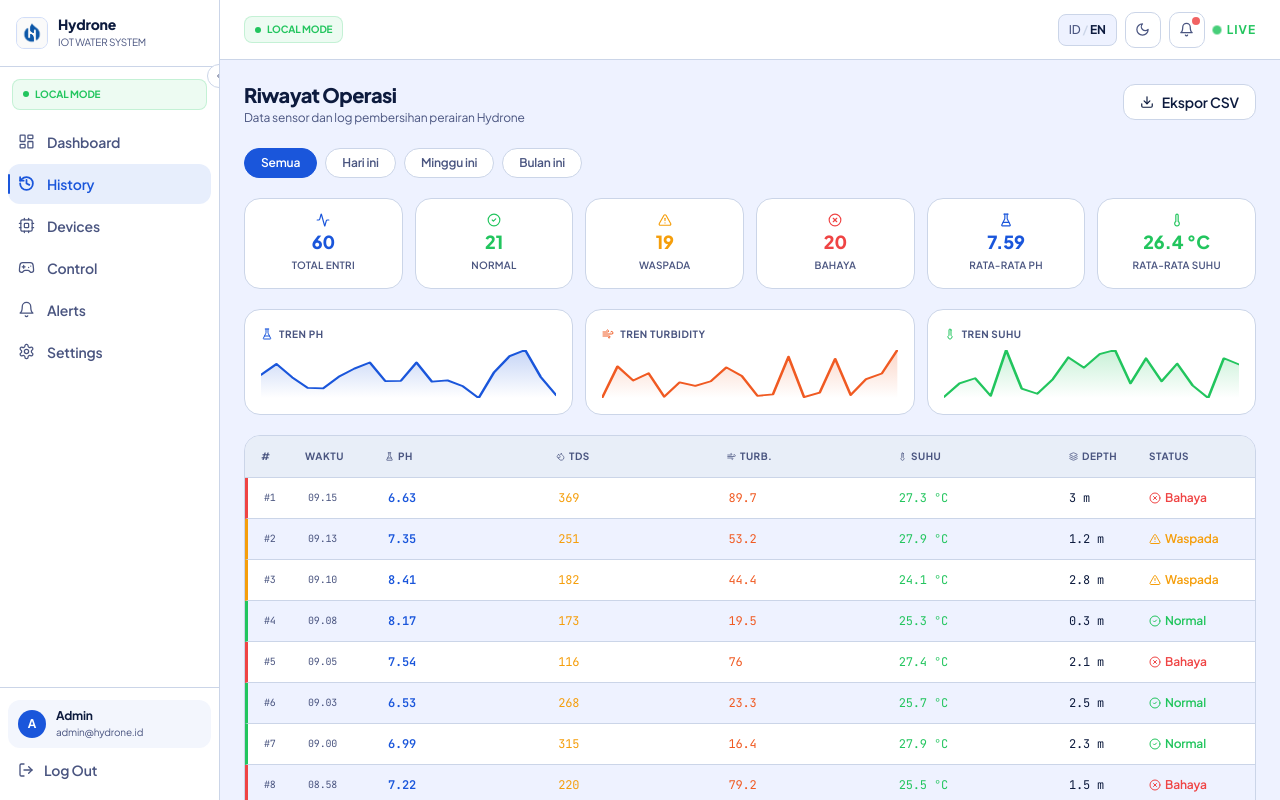
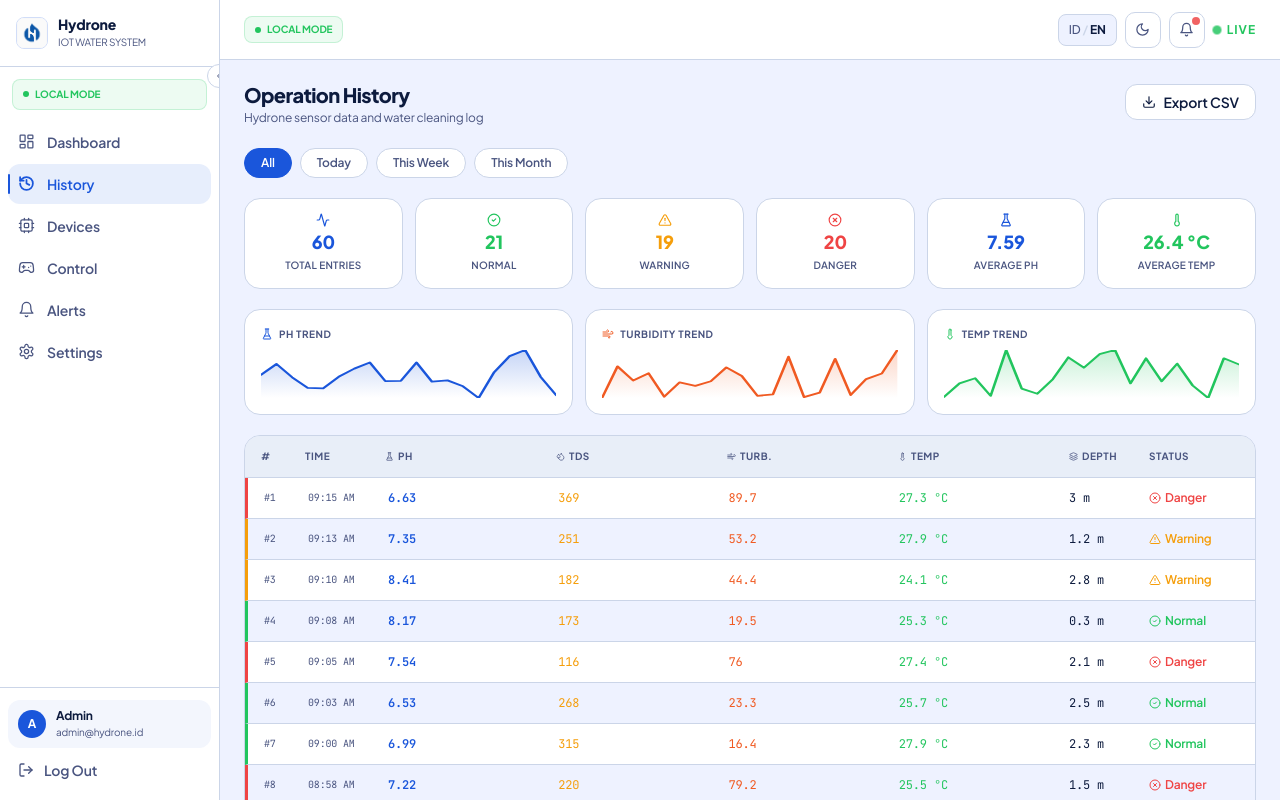
Before and after one commit to prianurislam1825/hydrone, a Next.js app: page /dashboard/history in a window 1280 px wide. Shown: the top 800 px of the page. Built offline with nearby package versions, Linux system fonts and the light colour scheme.

Commit message:
fix: make all small labels in HistoryPage and ProfilePage 100% bilingual

```diff
--- a/app/(dashboard)/dashboard/history/page.tsx
+++ b/app/(dashboard)/dashboard/history/page.tsx
@@ -1,5 +1,6 @@
 'use client'
 
+import { useLang } from '@/lib/i18n/context'
 import {
     Activity,
     AlertTriangle,
@@ -14,7 +15,7 @@ import {
 } from 'lucide-react'
 import { useMemo, useState } from 'react'
 
-/* â”€â”€ Types â”€â”€â”€â”€â”€â”€â”€â”€â”€â”€â”€â”€â”€â”€â”€â”€â”€â”€â”€â”€â”€â”€â”€â”€â”€â”€â”€â”€â”€â”€â”€â”€â”€â”€â”€â”€â”€â”€â”€â”€â”€â”€â”€â”€â”€â”€â”€â”€â”€â”€â”€â”€â”€â”€â”€ */
+/* ── Types ─────────────────────────────────────────────────── */
 type FilterKey = 'all' | 'today' | 'week' | 'month'
 type RowStatus = 'NORMAL' | 'WARNING' | 'DANGER'
 
@@ -29,7 +30,7 @@ interface HistoryRow {
   status:      RowStatus
 }
 
-/* â”€â”€ Mock data â”€â”€â”€â”€â”€â”€â”€â”€â”€â”€â”€â”€â”€â”€â”€â”€â”€â”€â”€â”€â”€â”€â”€â”€â”€â”€â”€â”€â”€â”€â”€â”€â”€â”€â”€â”€â”€â”€â”€â”€â”€â”€â”€â”€â”€â”€â”€â”€â”€â”€â”€ */
+/* ── Mock data ───────────────────────────────────────────── */
 function generateRows(): HistoryRow[] {
   const rows: HistoryRow[] = []
   const now = Date.now()
@@ -47,26 +48,26 @@ function generateRows(): HistoryRow[] {
   return rows
 }
 
-const STATUS_META: Record<RowStatus, { color: string; bg: string; label: string; icon: React.ReactNode }> = {
-  NORMAL:  { color: '#22C55E', bg: 'rgba(34,197,94,0.1)',  label: 'Normal',   icon: <CheckCircle2 size={12} /> },
-  WARNING: { color: '#F59E0B', bg: 'rgba(245,158,11,0.1)', label: 'Waspada',  icon: <AlertTriangle size={12} /> },
-  DANGER:  { color: '#EF4444', bg: 'rgba(239,68,68,0.1)',  label: 'Bahaya',   icon: <XCircle size={12} /> },
+const STATUS_META: Record<RowStatus, { color: string; bg: string; label: { id: string; en: string }; icon: React.ReactNode }> = {
+  NORMAL:  { color: '#22C55E', bg: 'rgba(34,197,94,0.1)',  label: { id: 'Normal', en: 'Normal' },   icon: <CheckCircle2 size={12} /> },
+  WARNING: { color: '#F59E0B', bg: 'rgba(245,158,11,0.1)', label: { id: 'Waspada', en: 'Warning' },  icon: <AlertTriangle size={12} /> },
+  DANGER:  { color: '#EF4444', bg: 'rgba(239,68,68,0.1)',  label: { id: 'Bahaya', en: 'Danger' },   icon: <XCircle size={12} /> },
 }
 
-const FILTERS: { key: FilterKey; label: string }[] = [
-  { key: 'all',   label: 'Semua' },
-  { key: 'today', label: 'Hari ini' },
-  { key: 'week',  label: 'Minggu ini' },
-  { key: 'month', label: 'Bulan ini' },
+const FILTERS: { key: FilterKey; label: { id: string; en: string } }[] = [
+  { key: 'all',   label: { id: 'Semua', en: 'All' } },
+  { key: 'today', label: { id: 'Hari ini', en: 'Today' } },
+  { key: 'week',  label: { id: 'Minggu ini', en: 'This Week' } },
+  { key: 'month', label: { id: 'Bulan ini', en: 'This Month' } },
 ]
 
-/* â”€â”€ CSV export â”€â”€â”€â”€â”€â”€â”€â”€â”€â”€â”€â”€â”€â”€â”€â”€â”€â”€â”€â”€â”€â”€â”€â”€â”€â”€â”€â”€â”€â”€â”€â”€â”€â”€â”€â”€â”€â”€â”€â”€â”€â”€â”€â”€â”€â”€â”€â”€â”€â”€â”€ */
-function exportCSV(rows: HistoryRow[]) {
-  const header = ['No', 'Tanggal', 'Waktu', 'pH', 'TDS (ppm)', 'Turbidity (NTU)', 'Suhu (°C)', 'Kedalaman (m)', 'Status']
+/* ── CSV export ───────────────────────────────────────────── */
+function exportCSV(rows: HistoryRow[], lang: 'id' | 'en') {
+  const header = ['No', lang === 'id' ? 'Tanggal' : 'Date', lang === 'id' ? 'Waktu' : 'Time', 'pH', 'TDS (ppm)', 'Turbidity (NTU)', `Suhu (°C)`, lang === 'id' ? 'Kedalaman (m)' : 'Depth (m)', 'Status']
   const body   = rows.map(r => [
     r.id,
-    r.timestamp.toLocaleDateString('id-ID'),
-    r.timestamp.toLocaleTimeString('id-ID', { hour: '2-digit', minute: '2-digit' }),
+    r.timestamp.toLocaleDateString(lang === 'id' ? 'id-ID' : 'en-US'),
+    r.timestamp.toLocaleTimeString(lang === 'id' ? 'id-ID' : 'en-US', { hour: '2-digit', minute: '2-digit' }),
     r.ph, r.tds, r.turbidity, r.temperature, r.depth, r.status,
   ])
   const csv  = [header, ...body].map(row => row.join(',')).join('\n')
@@ -77,7 +78,7 @@ function exportCSV(rows: HistoryRow[]) {
   a.click(); URL.revokeObjectURL(url)
 }
 
-/* â”€â”€ Trend sparkline â”€â”€â”€â”€â”€â”€â”€â”€â”€â”€â”€â”€â”€â”€â”€â”€â”€â”€â”€â”€â”€â”€â”€â”€â”€â”€â”€â”€â”€â”€â”€â”€â”€â”€â”€â”€â”€â”€â”€â”€â”€â”€â”€â”€â”€â”€â”€ */
+/* ── Trend sparkline ──────────────────────────────────────── */
 function TrendLine({ data, color }: { data: number[]; color: string }) {
   if (data.length < 2) return null
   const max = Math.max(...data, 1); const min = Math.min(...data)
@@ -98,11 +99,12 @@ function TrendLine({ data, color }: { data: number[]; color: string }) {
   )
 }
 
-/* â”€â”€ Main â”€â”€â”€â”€â”€â”€â”€â”€â”€â”€â”€â”€â”€â”€â”€â”€â”€â”€â”€â”€â”€â”€â”€â”€â”€â”€â”€â”€â”€â”€â”€â”€â”€â”€â”€â”€â”€â”€â”€â”€â”€â”€â”€â”€â”€â”€â”€â”€â”€â”€â”€â”€â”€â”€â”€â”€â”€â”€â”€ */
+/* ── Main ─────────────────────────────────────────────────── */
 /* allRows generated client-side only inside component to avoid hydration mismatch */
 
 export default function HistoryPage() {
-  // useState init runs only on client â†’ no Date.now() mismatch
+  const { lang }         = useLang()
+  // useState init runs only on client → no Date.now() mismatch
   const [allRows]        = useState<HistoryRow[]>(() => generateRows())
   const [filter, setFilter] = useState<FilterKey>('all')
   const [page,   setPage]   = useState(1)
@@ -127,9 +129,9 @@ export default function HistoryPage() {
     normal:  filtered.filter(r => r.status === 'NORMAL').length,
     warning: filtered.filter(r => r.status === 'WARNING').length,
     danger:  filtered.filter(r => r.status === 'DANGER').length,
-    avgPh:   filtered.length ? (filtered.reduce((s,r) => s + r.ph, 0) / filtered.length).toFixed(2) : 'â€”',
-    avgTurb: filtered.length ? (filtered.reduce((s,r) => s + r.turbidity, 0) / filtered.length).toFixed(1) : 'â€”',
-    avgTemp: filtered.length ? (filtered.reduce((s,r) => s + r.temperature, 0) / filtered.length).toFixed(1) : 'â€”',
+    avgPh:   filtered.length ? (filtered.reduce((s,r) => s + r.ph, 0) / filtered.length).toFixed(2) : '—',
+    avgTurb: filtered.length ? (filtered.reduce((s,r) => s + r.turbidity, 0) / filtered.length).toFixed(1) : '—',
+    avgTemp: filtered.length ? (filtered.reduce((s,r) => s + r.temperature, 0) / filtered.length).toFixed(1) : '—',
   }), [filtered])
 
   const recentPh   = [...filtered].slice(0,20).reverse().map(r => r.ph)
@@ -139,24 +141,26 @@ export default function HistoryPage() {
   return (
     <div className="p-4 lg:p-6 flex flex-col gap-5 max-w-screen-xl">
 
-      {/* â”€â”€ Header â”€â”€ */}
+      {/* ── Header ── */}
       <div className="flex items-start justify-between gap-4 flex-wrap">
         <div>
-          <h1 className="text-xl font-extrabold" style={{ color: 'var(--t-text)' }}>Riwayat Operasi</h1>
+          <h1 className="text-xl font-extrabold" style={{ color: 'var(--t-text)' }}>
+            {lang === 'id' ? 'Riwayat Operasi' : 'Operation History'}
+          </h1>
           <p className="text-xs mt-0.5" style={{ color: 'var(--t-muted)' }}>
-            Data sensor dan log pembersihan perairan Hydrone
+            {lang === 'id' ? 'Data sensor dan log pembersihan perairan Hydrone' : 'Hydrone sensor data and water cleaning log'}
           </p>
         </div>
         <button
-          onClick={() => exportCSV(filtered)}
+          onClick={() => exportCSV(filtered, lang)}
           className="flex items-center gap-2 h-9 px-4 rounded-xl text-sm font-semibold border transition-all hover:opacity-80"
           style={{ background: 'var(--t-surface)', borderColor: 'var(--t-border)', color: 'var(--t-text)' }}
         >
-          <Download size={14} /> Ekspor CSV
+          <Download size={14} /> {lang === 'id' ? 'Ekspor CSV' : 'Export CSV'}
         </button>
       </div>
 
-      {/* â”€â”€ Filter tabs â”€â”€ */}
+      {/* ── Filter tabs ── */}
       <div className="flex gap-2 flex-wrap">
         {FILTERS.map(f => (
           <button key={f.key} onClick={() => { setFilter(f.key); setPage(1) }}
@@ -166,7 +170,7 @@ export default function HistoryPage() {
               borderColor: filter === f.key ? '#1A56DB' : 'var(--t-border)',
               color:       filter === f.key ? '#fff'    : 'var(--t-muted)',
             }}>
-            {f.label}
+            {f.label[lang]}
           </button>
         ))}
       </div>
@@ -174,17 +178,17 @@ export default function HistoryPage() {
       {/* Summary stats */}
       <div className="grid grid-cols-2 sm:grid-cols-3 lg:grid-cols-6 gap-3">
         {[
-          { icon: <Activity size={14} />,       label: 'Total Entri',   value: stats.total,   color: '#1A56DB' },
-          { icon: <CheckCircle2 size={14} />,   label: 'Normal',        value: stats.normal,  color: '#22C55E' },
-          { icon: <AlertTriangle size={14} />,  label: 'Waspada',       value: stats.warning, color: '#F59E0B' },
-          { icon: <XCircle size={14} />,        label: 'Bahaya',        value: stats.danger,  color: '#EF4444' },
-          { icon: <FlaskConical size={14} />,   label: 'Rata-rata pH',  value: stats.avgPh,   color: '#1A56DB' },
-          { icon: <Thermometer size={14} />,    label: 'Rata-rata Suhu',value: `${stats.avgTemp} °C`, color: '#22C55E' },
+          { icon: <Activity size={14} />,       label: { id: 'Total Entri', en: 'Total Entries' },    value: stats.total,   color: '#1A56DB' },
+          { icon: <CheckCircle2 size={14} />,   label: { id: 'Normal', en: 'Normal' },               value: stats.normal,  color: '#22C55E' },
+          { icon: <AlertTriangle size={14} />,  label: { id: 'Waspada', en: 'Warning' },              value: stats.warning, color: '#F59E0B' },
+          { icon: <XCircle size={14} />,        label: { id: 'Bahaya', en: 'Danger' },               value: stats.danger,  color: '#EF4444' },
+          { icon: <FlaskConical size={14} />,   label: { id: 'Rata-rata pH', en: 'Average pH' },     value: stats.avgPh,   color: '#1A56DB' },
+          { icon: <Thermometer size={14} />,    label: { id: 'Rata-rata Suhu', en: 'Average Temp' }, value: `${stats.avgTemp} °C`, color: '#22C55E' },
         ].map((s, i) => (
           <div key={i} className="rounded-2xl p-3.5 border text-center flex flex-col items-center justify-center gap-1" style={{ background: 'var(--t-surface)', borderColor: 'var(--t-border)' }}>
             <div className="flex justify-center" style={{ color: s.color }}>{s.icon}</div>
             <div className="text-lg font-extrabold leading-tight" style={{ color: s.color }}>{s.value}</div>
-            <div className="text-[10px] font-semibold uppercase tracking-wide" style={{ color: 'var(--t-muted)' }}>{s.label}</div>
+            <div className="text-[10px] font-semibold uppercase tracking-wide" style={{ color: 'var(--t-muted)' }}>{s.label[lang]}</div>
           </div>
         ))}
       </div>
@@ -193,14 +197,14 @@ export default function HistoryPage() {
       {filtered.length > 1 && (
         <div className="grid grid-cols-1 sm:grid-cols-3 gap-3">
           {[
-            { label: 'Tren pH',        data: recentPh,   color: '#1A56DB', icon: <FlaskConical size={12} /> },
-            { label: 'Tren Turbidity', data: recentTurb, color: '#F05A22', icon: <Wind         size={12} /> },
-            { label: 'Tren Suhu',      data: recentTemp, color: '#22C55E', icon: <Thermometer  size={12} /> },
+            { label: { id: 'Tren pH', en: 'pH Trend' },        data: recentPh,   color: '#1A56DB', icon: <FlaskConical size={12} /> },
+            { label: { id: 'Tren Turbidity', en: 'Turbidity Trend' }, data: recentTurb, color: '#F05A22', icon: <Wind         size={12} /> },
+            { label: { id: 'Tren Suhu', en: 'Temp Trend' },      data: recentTemp, color: '#22C55E', icon: <Thermometer  size={12} /> },
           ].map((c, i) => (
             <div key={i} className="rounded-2xl p-4 border" style={{ background: 'var(--t-surface)', borderColor: 'var(--t-border)' }}>
               <div className="flex items-center gap-1.5 mb-2 text-[10px] font-bold uppercase tracking-wider" style={{ color: 'var(--t-muted)' }}>
                 <span style={{ color: c.color }}>{c.icon}</span>
-                {c.label}
+                {c.label[lang]}
               </div>
               <TrendLine data={c.data} color={c.color} />
             </div>
@@ -221,12 +225,12 @@ export default function HistoryPage() {
               }}
             >
               <span>#</span>
-              <span>Waktu</span>
+              <span>{lang === 'id' ? 'Waktu' : 'Time'}</span>
               <span className="flex items-center gap-1"><FlaskConical size={9} />pH</span>
               <span className="flex items-center gap-1"><Droplets size={9} />TDS</span>
               <span className="flex items-center gap-1"><Wind size={9} />Turb.</span>
-              <span className="flex items-center gap-1"><Thermometer size={9} />Suhu</span>
-              <span className="flex items-center gap-1"><Layers size={9} />Depth</span>
+              <span className="flex items-center gap-1"><Thermometer size={9} />{lang === 'id' ? 'Suhu' : 'Temp'}</span>
+              <span className="flex items-center gap-1"><Layers size={9} />{lang === 'id' ? 'Kedalaman' : 'Depth'}</span>
               <span>Status</span>
             </div>
 
@@ -234,7 +238,7 @@ export default function HistoryPage() {
             <div style={{ background: 'var(--t-surface)' }}>
               {pageRows.length === 0 ? (
                 <div className="py-16 text-center text-sm" style={{ color: 'var(--t-muted)' }}>
-                  Tidak ada data untuk periode ini
+                  {lang === 'id' ? 'Tidak ada data untuk periode ini' : 'No data for this period'}
                 </div>
               ) : pageRows.map((row, i) => {
                 const sm = STATUS_META[row.status]
@@ -251,7 +255,7 @@ export default function HistoryPage() {
                   >
                     <span className="text-[10px] font-mono" style={{ color: 'var(--t-muted)' }}>#{row.id}</span>
                     <span className="text-[10px] font-mono" style={{ color: 'var(--t-muted)' }}>
-                      {row.timestamp.toLocaleTimeString('id-ID', { hour: '2-digit', minute: '2-digit' })}
+                      {row.timestamp.toLocaleTimeString(lang === 'id' ? 'id-ID' : 'en-US', { hour: '2-digit', minute: '2-digit' })}
                     </span>
                     <span className="font-bold font-mono tabular-nums" style={{ color: '#1A56DB' }}>{row.ph}</span>
                     <span className="font-mono tabular-nums" style={{ color: '#F59E0B' }}>{row.tds}</span>
@@ -259,7 +263,7 @@ export default function HistoryPage() {
                     <span className="font-mono tabular-nums" style={{ color: '#22C55E' }}>{row.temperature} °C</span>
                     <span className="font-mono tabular-nums" style={{ color: 'var(--t-text)' }}>{row.depth} m</span>
                     <span className="flex items-center gap-1 font-semibold" style={{ color: sm.color }}>
-                      {sm.icon}{sm.label}
+                      {sm.icon}{sm.label[lang]}
                     </span>
                   </div>
                 )
@@ -272,7 +276,7 @@ export default function HistoryPage() {
         <div className="flex items-center justify-between px-5 py-3 border-t"
           style={{ background: 'var(--t-surface-2)', borderColor: 'var(--t-border)' }}>
           <span className="text-[10px]" style={{ color: 'var(--t-muted)' }}>
-            {filtered.length} entri · halaman {page}/{totalPages || 1}
+            {filtered.length} {lang === 'id' ? 'entri · halaman' : 'entries · page'} {page}/{totalPages || 1}
           </span>
           <div className="flex items-center gap-2">
             <button
```
Also changed, not shown: app/(dashboard)/dashboard/profile/page.tsx (+39 -25 lines).
